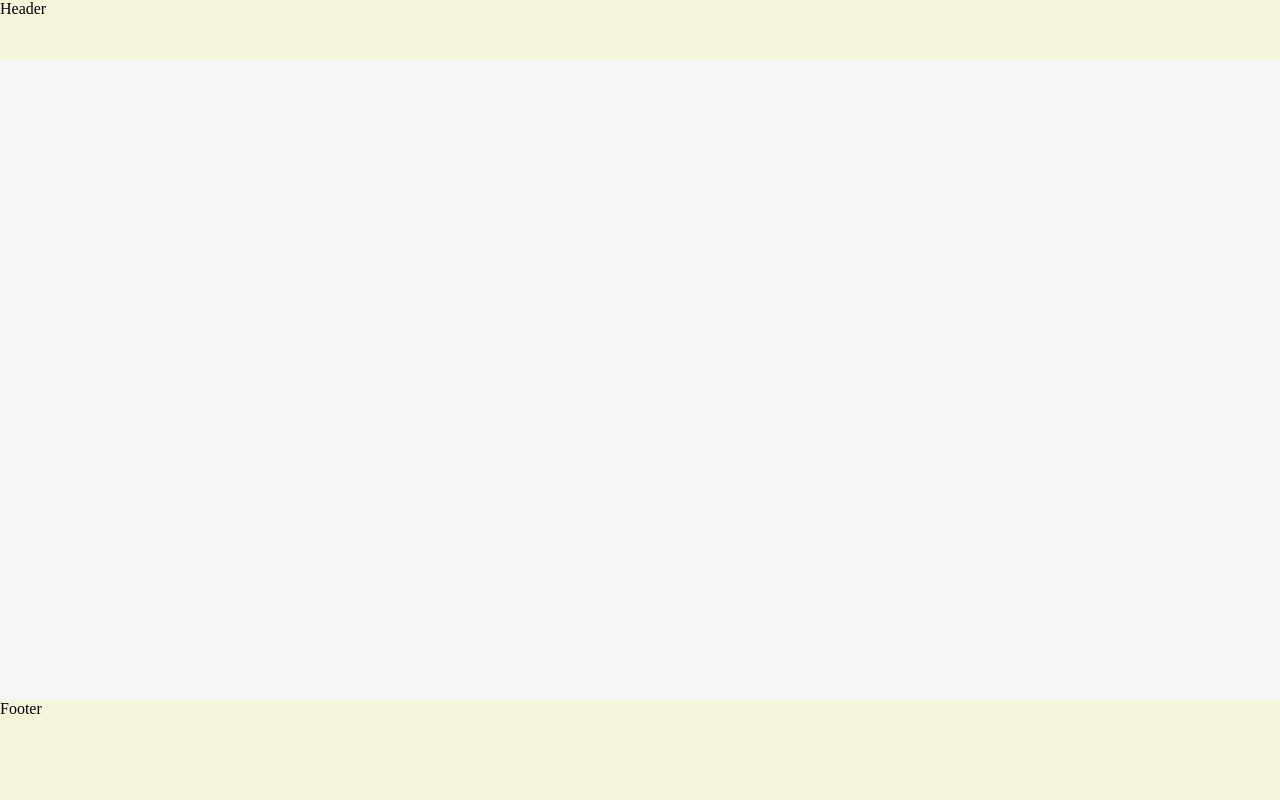
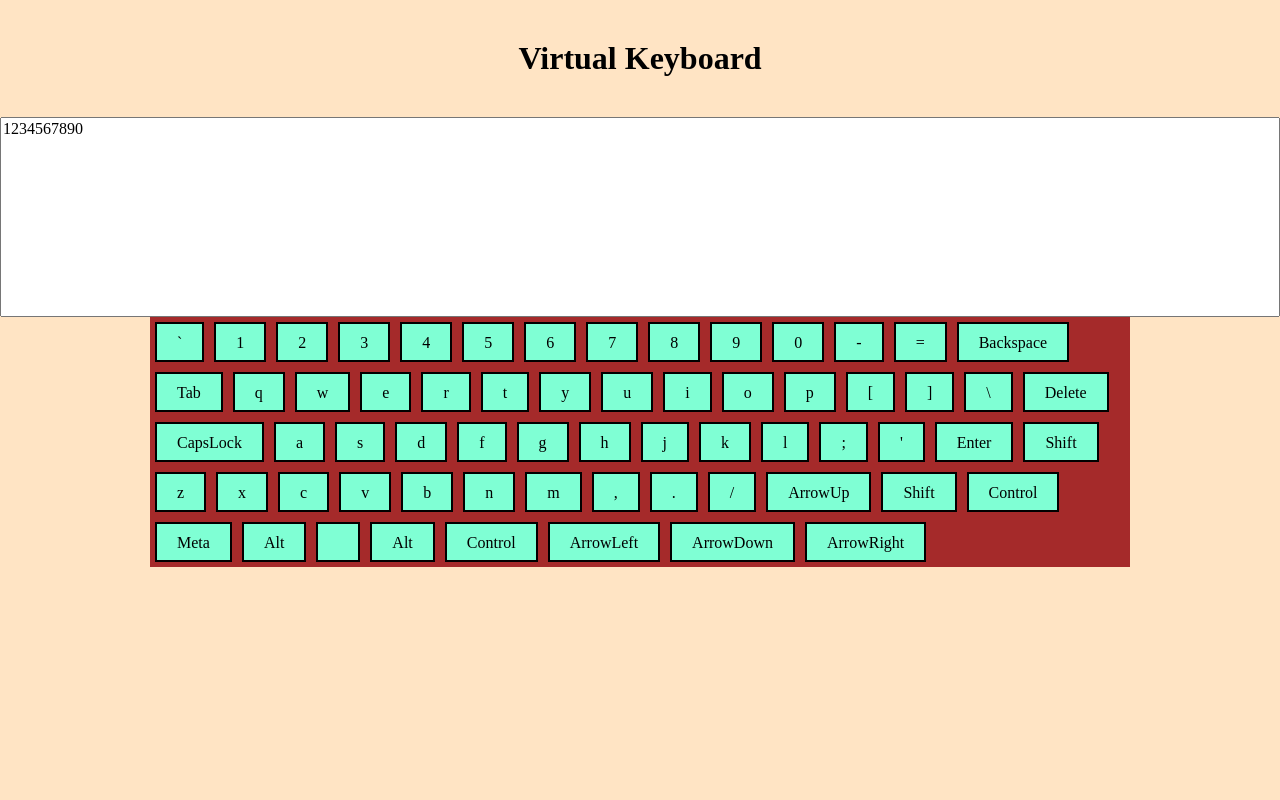
Before and after one commit to TNikolay/virtual-keyboard, a website with bundled scripts: page index.html in a window 1280 px wide. Built offline with nearby package versions, Linux system fonts and the light colour scheme.

Commit message:
feat: proof of concept, ugly but work:)

```diff
--- a/css/style.css
+++ b/css/style.css
@@ -15,7 +15,7 @@ html {
   scroll-behavior: smooth;
 }
 
-.global-container {
+.wrapper {
   display: flex;
   min-height: 100vh;
   flex-direction: column;
@@ -24,17 +24,31 @@ html {
   background-color: bisque;
 }
 
-.index-header {
-  background-color: beige;
-  height: 60px;
+.keyboard-wrapper {
+  display: flex;
+  flex-wrap: wrap;
+  background-color: brown;
+  width: 980px;
+  margin: 0 auto;
 }
 
-main {
-  background: whitesmoke;
-  flex-grow: 1;
+.h1 {
+  margin: 40px auto;
 }
 
-footer {
-  background-color: beige;
-  height: 100px;
+.input-field {
+  resize: none;
+  height: 200px;
 }
+
+.key-button {
+  margin: 5px;
+  padding: 10px 20px;
+  height: 40px;
+  background-color: aquamarine;
+  border: 2px solid black;
+}
+
+.key-button_pressed {
+  background-color: green;
+}
--- a/index.html
+++ b/index.html
@@ -10,16 +10,5 @@
     <title>Virtual Keyboard</title>
   </head>
   <body>
-    <div class="global-container">
-      <header class="index-header">Header</header>
-
-      <main>
-        <section class="welcome" id="welcome">
-
-        </section>
-      </main>
-
-      <footer>Footer</footer>
-    </div>
   </body>
 </html>
--- a/scripts/index.js
+++ b/scripts/index.js
@@ -0,0 +1,90 @@
+import createElement from './utils.js';
+
+const keyCodes = ['Backquote', 'Digit1', 'Digit2', 'Digit3', 'Digit4', 'Digit5', 'Digit6', 'Digit7', 'Digit8', 'Digit9', 'Digit0', 'Minus', 'Equal', 'Backspace', 'Tab', 'KeyQ', 'KeyW', 'KeyE', 'KeyR', 'KeyT', 'KeyY', 'KeyU', 'KeyI', 'KeyO', 'KeyP', 'BracketLeft', 'BracketRight', 'Backslash', 'Delete', 'CapsLock', 'KeyA', 'KeyS', 'KeyD', 'KeyF', 'KeyG', 'KeyH', 'KeyJ', 'KeyK', 'KeyL', 'Semicolon', 'Quote', 'Enter', 'ShiftLeft', 'KeyZ', 'KeyX', 'KeyC', 'KeyV', 'KeyB', 'KeyN', 'KeyM', 'Comma', 'Period', 'Slash', 'ArrowUp', 'ShiftRight', 'ControlLeft', 'MetaLeft', 'AltLeft', 'Space', 'AltRight', 'ControlRight', 'ArrowLeft', 'ArrowDown', 'ArrowRight'];
+const layoutEng = ['`', '1', '2', '3', '4', '5', '6', '7', '8', '9', '0', '-', '=', 'Backspace', 'Tab', 'q', 'w', 'e', 'r', 't', 'y', 'u', 'i', 'o', 'p', '[', ']', '\\', 'Delete', 'CapsLock', 'a', 's', 'd', 'f', 'g', 'h', 'j', 'k', 'l', ';', "'", 'Enter', 'Shift', 'z', 'x', 'c', 'v', 'b', 'n', 'm', ',', '.', '/', 'ArrowUp', 'Shift', 'Control', 'Meta', 'Alt', ' ', 'Alt', 'Control', 'ArrowLeft', 'ArrowDown', 'ArrowRight'];
+const layoutRus = ['ё', '1', '2', '3', '4', '5', '6', '7', '8', '9', '0', '-', '=', 'Backspace', 'Tab', 'й', 'ц', 'у', 'к', 'е', 'н', 'г', 'ш', 'щ', 'з', 'х', 'ъ', '\\', 'Delete', 'CapsLock', 'ф', 'ы', 'в', 'а', 'п', 'р', 'о', 'л', 'д', 'ж', 'э', 'Enter', 'Shift', 'я', 'ч', 'с', 'м', 'и', 'т', 'ь', 'б', 'ю', '.', 'ArrowUp', 'Shift', 'Control', 'Meta', 'Alt', ' ', 'Alt', 'Control', 'ArrowLeft', 'ArrowDown', 'ArrowRight'];
+
+const elWrapper = createElement('div', { className: 'wrapper' });
+const elTextArea = createElement('textarea', { className: 'input-field', textContent: '1234567890' });
+const elKeyboardWrapper = createElement('div', { className: 'keyboard-wrapper' });
+const keys = keyCodes.map(createKeyButton);
+
+setLayout(layoutEng);
+
+elWrapper.append(createElement('h1', { className: 'h1', textContent: 'Virtual Keyboard' }));
+elWrapper.append(elTextArea);
+elKeyboardWrapper.append(...keys);
+elWrapper.append(elKeyboardWrapper);
+document.body.append(elWrapper);
+document.body.addEventListener('keydown', onKeyDown);
+document.body.addEventListener('keyup', onKeyUp);
+// document.body.addEventListener('keypress', onKeyPress);
+
+// const aKeys = [], aCodes = []
+// window.addEventListener('keydown', evt => {
+//   evt.preventDefault();
+//   console.log(evt)
+//   aKeys.push(evt.key)
+//   aCodes.push(evt.code)
+//   if (evt.code == 'NumpadAdd') {
+//     console.log('aKeys = ', aKeys)
+//     console.log('aCode = ', aCodes)
+//   }
+// });
+
+function setLayout(layout) {
+  for (let i = 0; i < keys.length; i += 1) {
+    keys[i].textContent = layout[i];
+  }
+}
+
+function onKeyDown(e) {
+  const index = keyCodes.indexOf(e.code);
+  if (index == -1) return console.log('!!!!!!!!!!!!!!! onKeyDown ', e.code);
+
+  console.log('onKeyDown', e.code);
+  e.preventDefault();
+  keys[index].classList.add('key-button_pressed');
+  emulateKeyPress(index);
+}
+
+function onKeyUp(e) {
+  const index = keyCodes.indexOf(e.code);
+  if (index == -1) return console.log('!!!!!!!!!!!!!!! onKeyUp ', e.code);
+
+  console.log('onKeyUp', e.code);
+  e.preventDefault();
+  keys[index].classList.remove('key-button_pressed');
+}
+
+// function onKeyPress(e) {
+//   const index = keyCodes.indexOf(e.code);
+//   if (index == -1) return console.log('!!!!!!!!!!!!!!! onKeyPress ', e.code)
+//   console.log('onKeyPress', e.code)
+//   e.preventDefault();
+
+// }
+
+function createKeyButton(key, index) {
+  const el = createElement('button', { className: 'key-button' });
+  el.dataset.index = index;
+  el.addEventListener('click', () => emulateKeyPress(index));
+  return el;
+}
+
+function emulateKeyPress(index) {
+  const b = elTextArea.selectionStart;
+  const e = elTextArea.selectionEnd;
+  const t = elTextArea.value;
+  let nk = layoutEng[index];
+  if (keyCodes[index] === 'Enter') nk = '\n';
+  else if (keyCodes[index] === 'Tab') nk = '\t';
+  else if (keyCodes[index] === 'Backspace') nk = '\b';
+  else if (keyCodes[index] === 'Tab') nk = '\t';
+  console.log(b, e, nk, t);
+
+  elTextArea.focus();
+  elTextArea.setRangeText(nk, b, e);
+
+  elTextArea.setSelectionRange(b + 1, b + 1);
+}
--- /dev/null
+++ b/scripts/utils.js
@@ -0,0 +1,4 @@
+export default function createElement(tag, attr) {
+  const el = document.createElement(tag);
+  return Object.assign(el, attr);
+}
```
